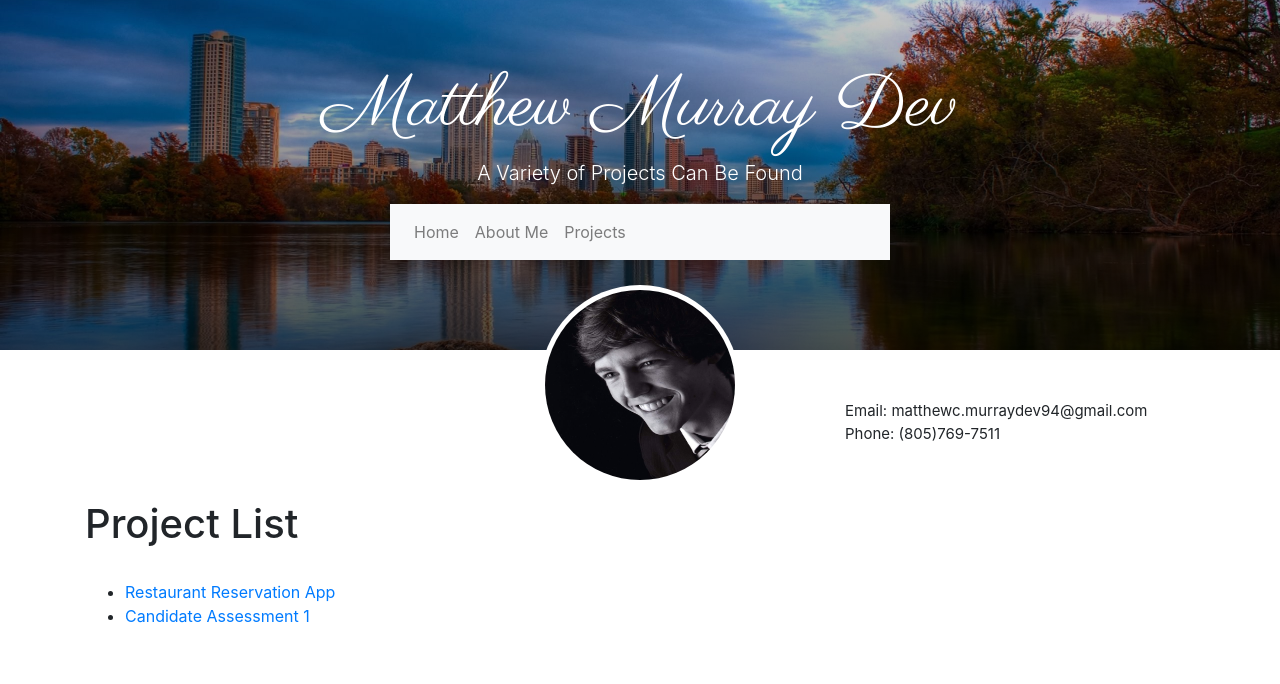
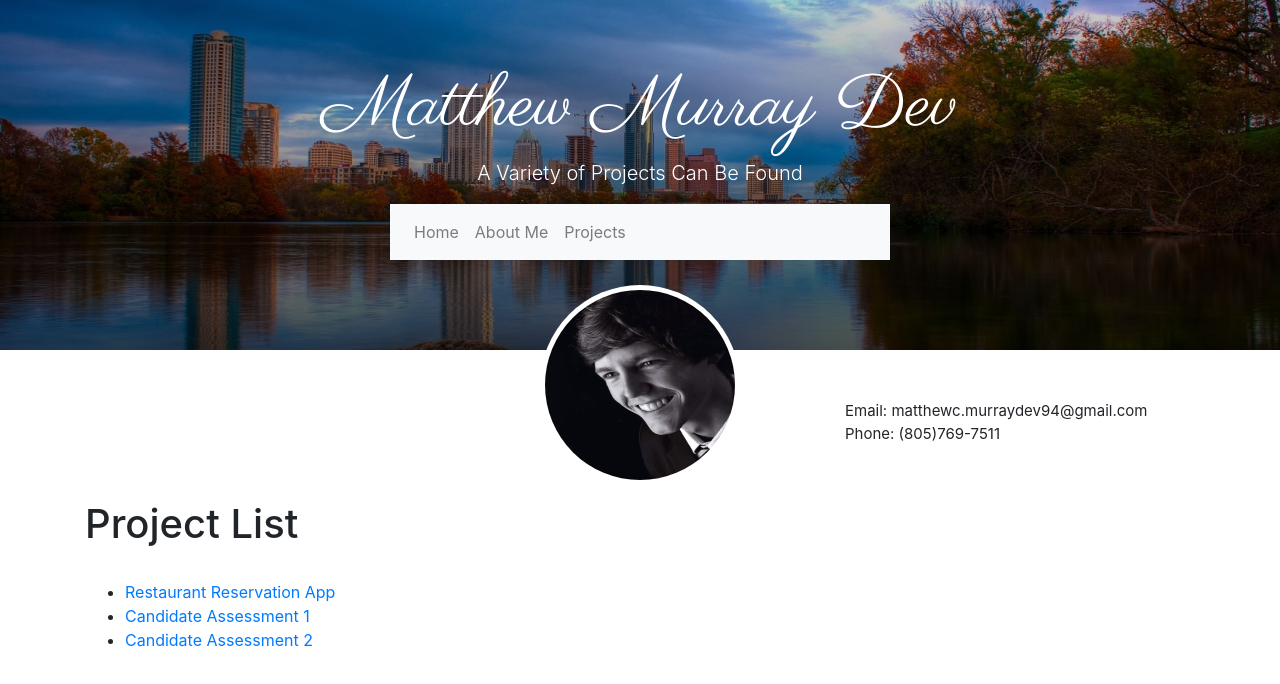
Before and after one commit to Matthew-Murray-Dev/Personal-Portfolio-FrontEnd, a React (Create React App) app: page /Projects in a window 1280 px wide. Shown: the top 684 px of the page. Built offline with nearby package versions, Linux system fonts and the light colour scheme; no server answers; a web font is replaced by a local one.

Commit message:
API URL UPDATE

```diff
--- /dev/null
+++ b/src/Projects/Further Candidate Assessment/FurtherCandidateAssessment2.js
@@ -0,0 +1,8 @@
+import { Button } from "@mui/material";
+import React, { useState } from "react";
+
+function FurtherCandidateAssessment2(){
+return <div>test</div>
+}
+
+export default FurtherCandidateAssessment2;
--- a/src/Projects/ProjectDisambiguationPage.js
+++ b/src/Projects/ProjectDisambiguationPage.js
@@ -1,11 +1,13 @@
 import { Link, Route, Switch } from "react-router-dom";
-import FurtherCandidateAssessment from "./Further Candidate Assessment/FurtherCandidateAssessment";
+import FurtherCandidateAssessment1 from "./Further Candidate Assessment/FurtherCandidateAssessment1";
+import FurtherCandidateAssessment2 from "./Further Candidate Assessment/FurtherCandidateAssessment2";
 
 function ProjectDisambiguationPage() {
   return (
     <div>
       <Switch>
-        <Route path="/Projects/CA1"><FurtherCandidateAssessment/></Route>
+        <Route path="/Projects/CA1"><FurtherCandidateAssessment1/></Route>
+        <Route path="/Projects/CA2"><FurtherCandidateAssessment2/></Route>
         <Route exact={true} path="/Projects">
           <h1>Project List</h1>
           <br />
@@ -18,6 +20,9 @@ function ProjectDisambiguationPage() {
             <li>
               <Link to="/Projects/CA1"> Candidate Assessment 1</Link>
             </li>
+            <li>
+              <Link to="/Projects/CA2"> Candidate Assessment 2</Link>
+            </li>
           </ul>
         </Route>
       </Switch>
--- a/src/utils/api.js
+++ b/src/utils/api.js
@@ -2,7 +2,7 @@
  * Defines the base URL for the API.
  * The default values is overridden by the `API_BASE_URL` environment variable.
  */
-const API_BASE_URL = process.env.API_BASE_URL || "http://localhost:5000";
+const API_BASE_URL = process.env.REACT_APP_API_BASE_URL || "http://localhost:5000";
 
 /**
  * Defines the default headers for these functions to work with `json-server`
```
Also changed, not shown: src/Projects/Further Candidate Assessment/FurtherCandidateAssessment1.js (renamed from src/Projects/Further Candidate Assessment/FurtherCandidateAssessment.js, +2 -43 lines).
